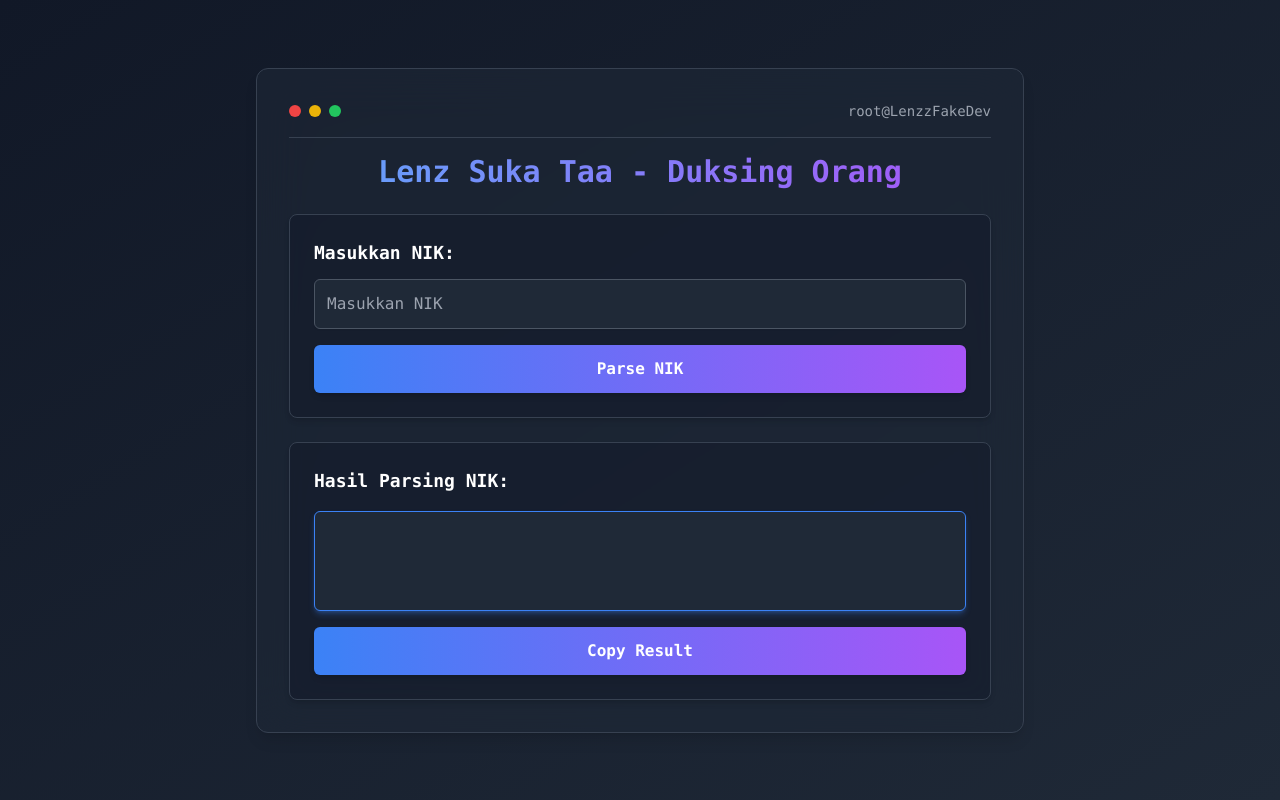
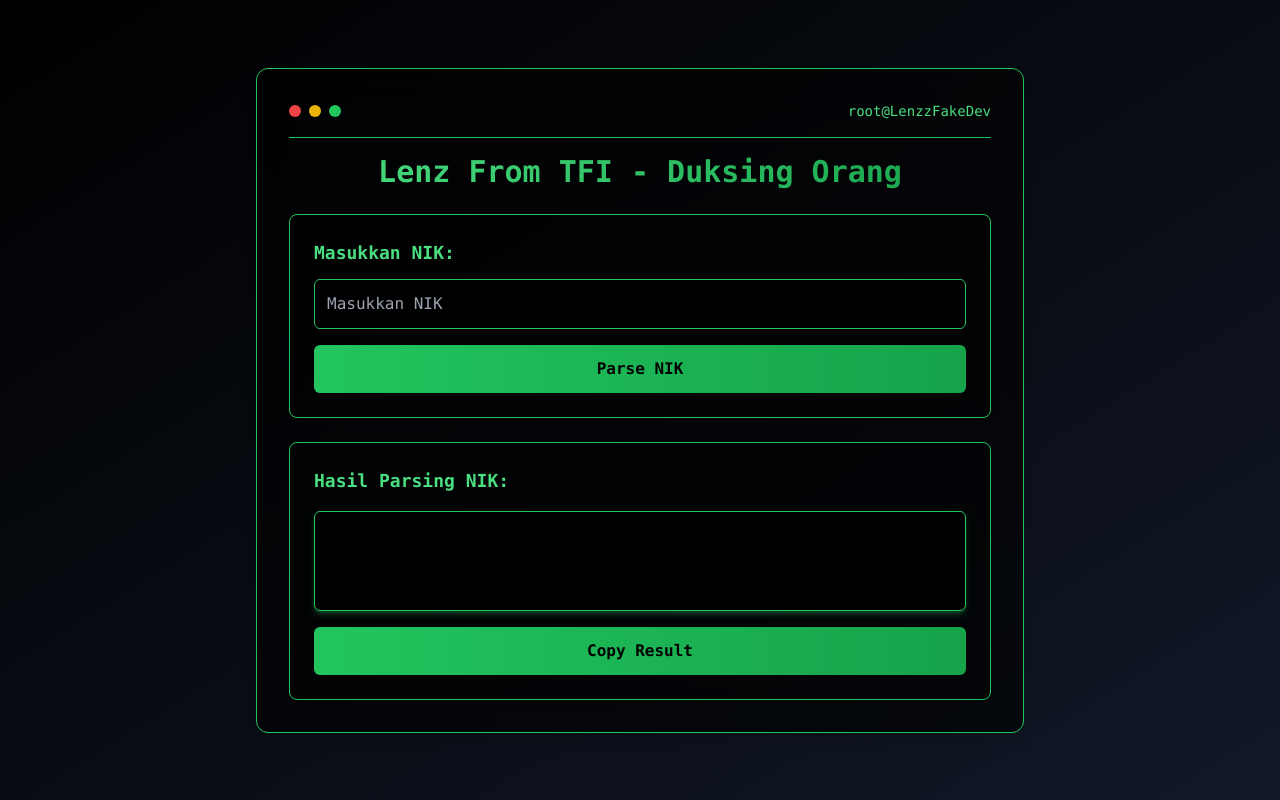
Before and after one commit to LenzDev/duksing, a plain HTML site: page index.html in a window 1280 px wide. Drawn offline with nearby package versions, Linux system fonts and the light colour scheme.

Commit message:
Update index.html

```diff
--- a/index.html
+++ b/index.html
@@ -27,44 +27,44 @@
         }
     </script>
 </head>
-<body class="bg-gradient-to-br from-gray-900 to-gray-800 text-white font-mono flex items-center justify-center min-h-screen">
+<body class="bg-gradient-to-br from-black to-gray-900 text-green-400 font-mono flex items-center justify-center min-h-screen">
 
-    <div class="relative bg-gray-800 bg-opacity-60 border border-gray-700 shadow-lg rounded-xl p-8 w-full max-w-3xl backdrop-blur-xl">
+    <div class="relative bg-black bg-opacity-60 border border-green-500 shadow-lg rounded-xl p-8 w-full max-w-3xl backdrop-blur-xl">
 
         <!-- HEADER -->
-        <div class="flex justify-between items-center border-b border-gray-700 pb-4">
+        <div class="flex justify-between items-center border-b border-green-500 pb-4">
             <div class="flex items-center space-x-2">
                 <div class="w-3 h-3 bg-red-500 rounded-full"></div>
                 <div class="w-3 h-3 bg-yellow-500 rounded-full"></div>
                 <div class="w-3 h-3 bg-green-500 rounded-full"></div>
             </div>
-            <span class="text-sm text-gray-400">root@LenzzFakeDev</span>
+            <span class="text-sm text-green-400">root@LenzzFakeDev</span>
         </div>
 
         <!-- TITLE -->
-        <h1 class="text-3xl font-bold text-transparent bg-clip-text bg-gradient-to-r from-blue-400 to-purple-500 text-center mt-4">
-            Lenz Suka Taa - Duksing Orang
+        <h1 class="text-3xl font-bold text-transparent bg-clip-text bg-gradient-to-r from-green-400 to-green-600 text-center mt-4">
+            Lenz From TFI - Duksing Orang
         </h1>
 
         <!-- INPUT FORM -->
-        <div class="bg-gray-900 bg-opacity-40 border border-gray-700 p-6 rounded-lg mt-6 shadow-md">
-            <label for="nikInput" class="block text-lg font-semibold mb-3">Masukkan NIK:</label>
+        <div class="bg-black bg-opacity-40 border border-green-500 p-6 rounded-lg mt-6 shadow-md">
+            <label for="nikInput" class="block text-lg font-semibold mb-3 text-green-400">Masukkan NIK:</label>
             <input type="text" id="nikInput" placeholder="Masukkan NIK"
-                class="w-full p-3 bg-gray-800 text-white border border-gray-600 rounded-md shadow-sm focus:outline-none focus:ring-2 focus:ring-blue-400 transition duration-300"/>
+                class="w-full p-3 bg-black text-green-400 border border-green-500 rounded-md shadow-sm focus:outline-none focus:ring-2 focus:ring-green-400 transition duration-300"/>
 
             <button onclick="parseNIK()"
-                class="w-full mt-4 py-3 bg-gradient-to-r from-blue-500 to-purple-500 text-white font-semibold rounded-md shadow-md hover:shadow-lg hover:from-blue-600 hover:to-purple-600 transition-all duration-300">
+                class="w-full mt-4 py-3 bg-gradient-to-r from-green-500 to-green-600 text-black font-semibold rounded-md shadow-md hover:shadow-lg hover:from-green-600 hover:to-green-700 transition-all duration-300">
                 Parse NIK
             </button>
         </div>
 
         <!-- RESULT SECTION -->
-        <div class="bg-gray-900 bg-opacity-40 border border-gray-700 p-6 rounded-lg mt-6 shadow-md">
-            <strong class="text-lg">Hasil Parsing NIK:</strong>
-            <pre id="result" class="bg-gray-800 text-white p-4 mt-4 rounded-md overflow-x-auto min-h-[100px] border border-blue-500 shadow-md shadow-blue-500/30"></pre>
+        <div class="bg-black bg-opacity-40 border border-green-500 p-6 rounded-lg mt-6 shadow-md">
+            <strong class="text-lg text-green-400">Hasil Parsing NIK:</strong>
+            <pre id="result" class="bg-black text-green-400 p-4 mt-4 rounded-md overflow-x-auto min-h-[100px] border border-green-500 shadow-md shadow-green-500/30"></pre>
 
             <button onclick="copyToClipboard()"
-                class="mt-4 w-full py-3 bg-gradient-to-r from-blue-500 to-purple-500 text-white font-semibold rounded-md shadow-md hover:shadow-lg hover:from-blue-600 hover:to-purple-600 transition-all duration-300">
+                class="mt-4 w-full py-3 bg-gradient-to-r from-green-500 to-green-600 text-black font-semibold rounded-md shadow-md hover:shadow-lg hover:from-green-600 hover:to-green-700 transition-all duration-300">
                 Copy Result
             </button>
         </div>
```
